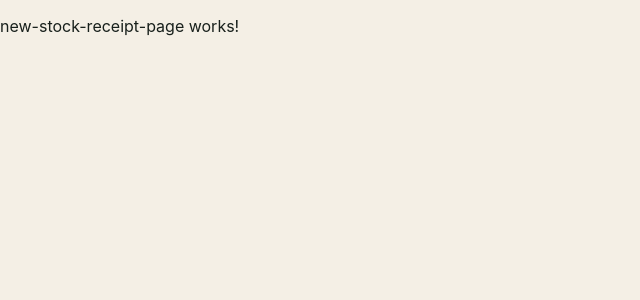
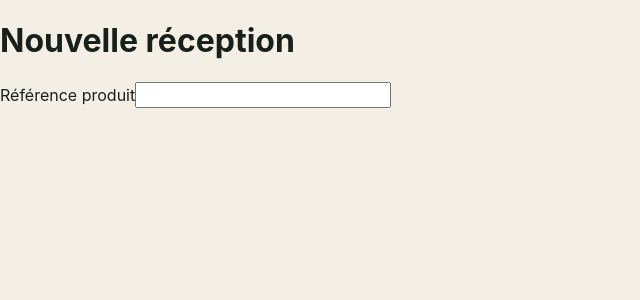
Before and after one commit to aliCheikCheikh/auto-stock-management-front, an Angular app: page /stock-receipts/new in a window 1280 px wide. Shown: the top 300 px of the page, without its empty margins (0-640 px from the left). Built offline with nearby package versions, Linux system fonts and the light colour scheme.

Commit message:
feat(stock-receipts): add receipt form shell

```diff
--- a/src/app/features/stock-receipts/pages/new-stock-receipt-page/new-stock-receipt-page.html
+++ b/src/app/features/stock-receipts/pages/new-stock-receipt-page/new-stock-receipt-page.html
@@ -1 +1,8 @@
-<p>new-stock-receipt-page works!</p>
+<main>
+    <h1>Nouvelle réception</h1>
+
+    <form [formGroup]="form">
+        <label for="productReference">Référence produit</label>
+        <input id="productReference" type="text" formControlName="productReference" />
+    </form>
+</main>
--- a/src/app/features/stock-receipts/pages/new-stock-receipt-page/new-stock-receipt-page.ts
+++ b/src/app/features/stock-receipts/pages/new-stock-receipt-page/new-stock-receipt-page.ts
@@ -1,11 +1,14 @@
 import { Component } from '@angular/core';
+import { FormControl, FormGroup, ReactiveFormsModule, Validators } from '@angular/forms';
 
 @Component({
   selector: 'app-new-stock-receipt-page',
-  imports: [],
+  imports: [ReactiveFormsModule],
   templateUrl: './new-stock-receipt-page.html',
   styleUrl: './new-stock-receipt-page.scss',
 })
 export class NewStockReceiptPage {
-
+  readonly form = new FormGroup({
+    productReference: new FormControl('', { nonNullable: true, validators: [Validators.required] }),
+  });
 }
```
